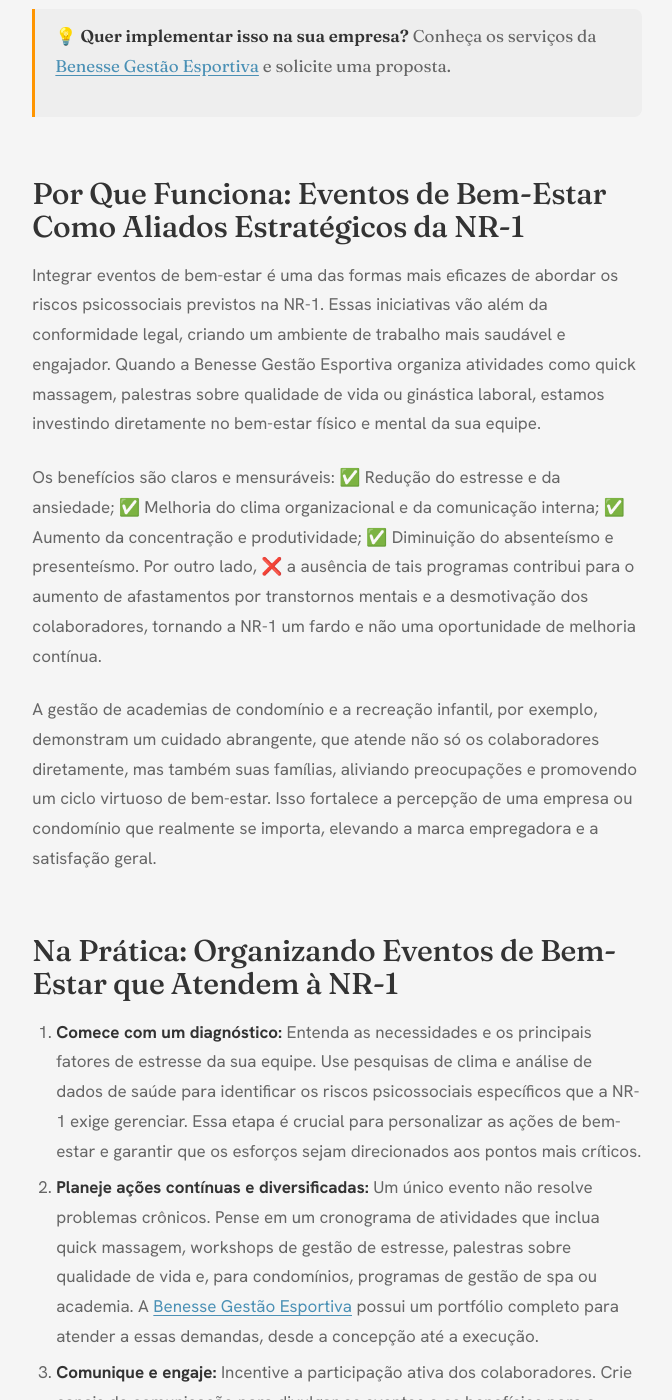
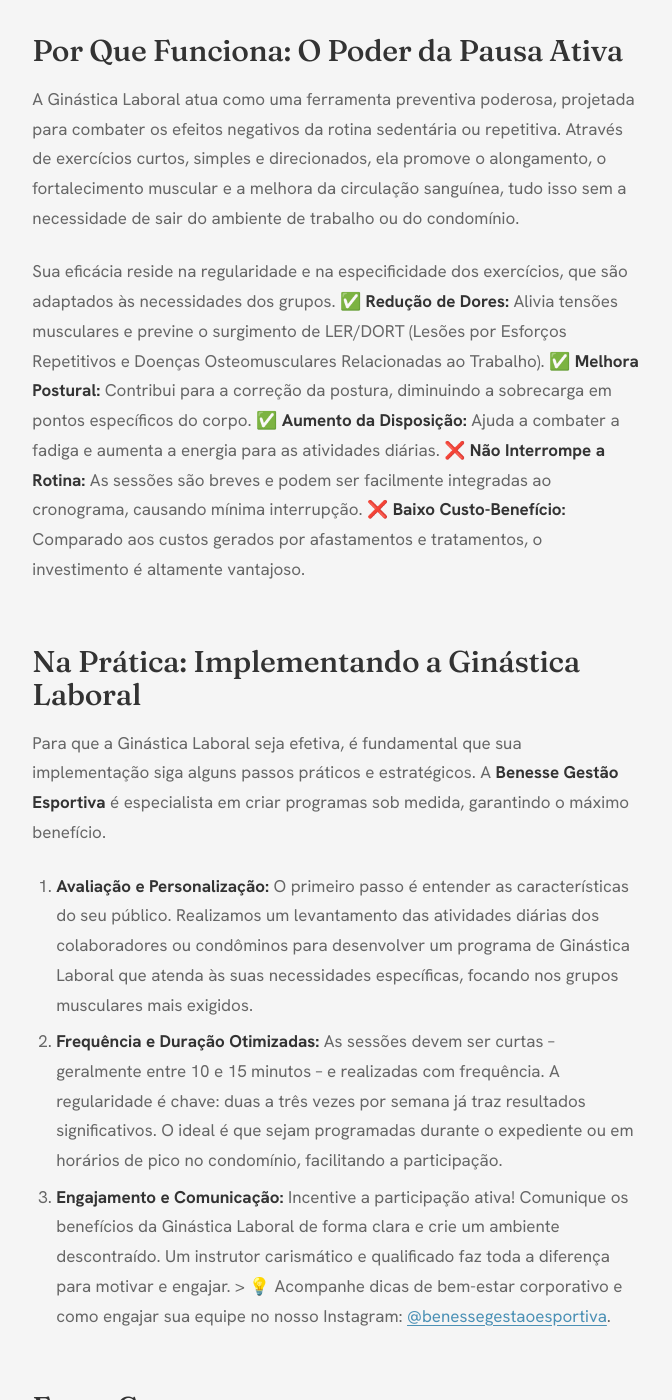
Before and after one commit to drptze-teste/bnsblog, a Jekyll site: the page built from _posts/2026-06-26-post-semana-26.md, in a window 1280 px wide and 1400 px high, scrolled down 2579 px. Shown: the whole window, without its empty margins (303-975 px from the left). Built offline with Jekyll 4.4.1, drawn with Linux system fonts in a browser that asks for light colours; some of the changed text lies outside the part shown.

Commit message:
[bot] Post automático - semana 26 — ginastica laboral

```diff
--- a/_posts/2026-06-26-post-semana-26.md
+++ b/_posts/2026-06-26-post-semana-26.md
@@ -1,51 +1,59 @@
 ---
 layout: post
-title: "3 Estratégias Essenciais para Integrar NR-1 e Bem-Estar em Sua Empresa"
+title: "Ginástica Laboral: 4 Passos Essenciais para Reduzir o Absenteísmo em até 30%"
 date: 2026-06-26 10:00:00 -0300
-excerpt: "Descubra como a integração estratégica de bem-estar nos ambientes corporativos pode transformar a conformidade com a NR-1 em um potente motor de saúde mental e produtividade para sua equipe."
+excerpt: "Descubra como a Ginástica Laboral pode ser a estratégia mais eficaz para manter seus colaboradores ou condôminos ativos e saudáveis, impactando positivamente a frequência e o bem-estar diário."
 author: "Equipe Benesse"
 cover: "https://images.unsplash.com/photo-1544367567-0f2fcb009e0b?w=1200&q=80"
 ---
 
-Segundo a Organização Mundial da Saúde (OMS), a depressão e a ansiedade custam trilhões de dólares à economia global em perda de produtividade. No Brasil, o Instituto Nacional do Seguro Social (INSS) registrou um aumento preocupante de afastamentos por transtornos mentais, tornando a NR-1, especialmente seus aspectos sobre riscos psicossociais, uma prioridade inadiável para gestores de RH e síndicos.
+Em um cenário onde o sedentarismo e as longas jornadas de trabalho contribuem para o aumento de dores musculoesqueléticas, a ausência de exercícios regulares gera um custo oculto significativo para empresas e condomínios. De acordo com dados recentes, problemas de saúde relacionados à falta de movimento são uma das principais causas de afastamento, evidenciando a necessidade de soluções proativas para gestores de RH e síndicos.
 
 ---
 
 
 ![Academia e espaço de bem-estar em condomínio](https://images.unsplash.com/photo-1540497077202-7c8a3999166f?w=1200&q=80)
 
-## A Realidade: A Urgência da NR-1 e o Custo do Descuido
-A NR-1, com suas diretrizes sobre Gerenciamento de Riscos Ocupacionais (GRO) e Programa de Gerenciamento de Riscos (PGR), exige das organizações uma abordagem proativa na identificação e mitigação de perigos. No entanto, o que muitos ainda não percebem é a dimensão dos "riscos psicossociais" — estresse, Burnout, assédio — que impactam diretamente a "saúde mental no trabalho" e a produtividade da equipe.
+## A Realidade: O Custo do Sedentarismo e da Imobilidade
+Passar horas na mesma posição, seja em frente ao computador ou realizando tarefas repetitivas, tem um impacto direto na saúde física de qualquer indivíduo. A realidade é que colaboradores e moradores de condomínios modernos muitas vezes carecem de oportunidades para movimentar o corpo durante o dia. Isso leva a um aumento de queixas como dores nas costas, pescoço, ombros e punhos, problemas posturais e fadiga muscular.
 
-Esses riscos não são apenas uma questão de conformidade legal; eles representam um custo invisível e pesado. Afastamentos por doenças mentais, baixa produtividade, alta rotatividade e um clima organizacional deteriorado são consequências diretas da negligência com a saúde mental dos colaboradores. Para síndicos, isso se traduz em equipes de condomínio desmotivadas e serviços comprometidos, afetando a qualidade de vida dos moradores.
-
-O custo de não agir é elevado, não apenas em multas e processos trabalhistas, mas na perda de capital humano. Ignorar a NR-1 e as tendências de "saúde mental no trabalho" é apostar contra o próprio negócio, perdendo talentos e a capacidade de inovar. É vital transformar a obrigatoriedade em uma oportunidade de cuidado e valorização das pessoas.
+Esses desconfortos não são apenas incômodos; eles se traduzem em dias perdidos de trabalho e baixa qualidade de vida. Um funcionário com dor, mesmo presente, pode ter sua capacidade e concentração diminuídas. Já em condomínios, moradores que sofrem de tais problemas podem ter sua rotina comprometida, buscando mais serviços de saúde e impactando a percepção de bem-estar do ambiente. O investimento em saúde preventiva é, portanto, um investimento inteligente para qualquer organização ou comunidade.
 
 
 > 💡 **Quer implementar isso na sua empresa?** Conheça os serviços da [Benesse Gestão Esportiva](https://www.benessegestaoesportiva.com.br) e solicite uma proposta.
 
-## Por Que Funciona: Eventos de Bem-Estar Como Aliados Estratégicos da NR-1
-Integrar eventos de bem-estar é uma das formas mais eficazes de abordar os riscos psicossociais previstos na NR-1. Essas iniciativas vão além da conformidade legal, criando um ambiente de trabalho mais saudável e engajador. Quando a Benesse Gestão Esportiva organiza atividades como quick massagem, palestras sobre qualidade de vida ou ginástica laboral, estamos investindo diretamente no bem-estar físico e mental da sua equipe.
+## Por Que Funciona: O Poder da Pausa Ativa
+A Ginástica Laboral atua como uma ferramenta preventiva poderosa, projetada para combater os efeitos negativos da rotina sedentária ou repetitiva. Através de exercícios curtos, simples e direcionados, ela promove o alongamento, o fortalecimento muscular e a melhora da circulação sanguínea, tudo isso sem a necessidade de sair do ambiente de trabalho ou do condomínio.
 
-Os benefícios são claros e mensuráveis: ✅ Redução do estresse e da ansiedade; ✅ Melhoria do clima organizacional e da comunicação interna; ✅ Aumento da concentração e produtividade; ✅ Diminuição do absenteísmo e presenteísmo. Por outro lado, ❌ a ausência de tais programas contribui para o aumento de afastamentos por transtornos mentais e a desmotivação dos colaboradores, tornando a NR-1 um fardo e não uma oportunidade de melhoria contínua.
+Sua eficácia reside na regularidade e na especificidade dos exercícios, que são adaptados às necessidades dos grupos.
+✅ **Redução de Dores:** Alivia tensões musculares e previne o surgimento de LER/DORT (Lesões por Esforços Repetitivos e Doenças Osteomusculares Relacionadas ao Trabalho).
+✅ **Melhora Postural:** Contribui para a correção da postura, diminuindo a sobrecarga em pontos específicos do corpo.
+✅ **Aumento da Disposição:** Ajuda a combater a fadiga e aumenta a energia para as atividades diárias.
+❌ **Não Interrompe a Rotina:** As sessões são breves e podem ser facilmente integradas ao cronograma, causando mínima interrupção.
+❌ **Baixo Custo-Benefício:** Comparado aos custos gerados por afastamentos e tratamentos, o investimento é altamente vantajoso.
 
-A gestão de academias de condomínio e a recreação infantil, por exemplo, demonstram um cuidado abrangente, que atende não só os colaboradores diretamente, mas também suas famílias, aliviando preocupações e promovendo um ciclo virtuoso de bem-estar. Isso fortalece a percepção de uma empresa ou condomínio que realmente se importa, elevando a marca empregadora e a satisfação geral.
+## Na Prática: Implementando a Ginástica Laboral
+Para que a Ginástica Laboral seja efetiva, é fundamental que sua implementação siga alguns passos práticos e estratégicos. A **Benesse Gestão Esportiva** é especialista em criar programas sob medida, garantindo o máximo benefício.
 
-## Na Prática: Organizando Eventos de Bem-Estar que Atendem à NR-1
-1.  **Comece com um diagnóstico:** Entenda as necessidades e os principais fatores de estresse da sua equipe. Use pesquisas de clima e análise de dados de saúde para identificar os riscos psicossociais específicos que a NR-1 exige gerenciar. Essa etapa é crucial para personalizar as ações de bem-estar e garantir que os esforços sejam direcionados aos pontos mais críticos.
-2.  **Planeje ações contínuas e diversificadas:** Um único evento não resolve problemas crônicos. Pense em um cronograma de atividades que inclua quick massagem, workshops de gestão de estresse, palestras sobre qualidade de vida e, para condomínios, programas de gestão de spa ou academia. A [Benesse Gestão Esportiva](https://www.benessegestaoesportiva.com.br) possui um portfólio completo para atender a essas demandas, desde a concepção até a execução.
-3.  **Comunique e engaje:** Incentive a participação ativa dos colaboradores. Crie canais de comunicação para divulgar os eventos e os benefícios para a saúde mental. > 💡 Acompanhe dicas de bem-estar corporativo e inspire-se com as ações dos nossos clientes no nosso Instagram: [@benessegestaoesportiva](https://instagram.com/benessegestaoesportiva). Lembre-se, o engajamento é a chave para o sucesso do programa e para a verdadeira conformidade com a NR-1.
+1.  **Avaliação e Personalização:** O primeiro passo é entender as características do seu público. Realizamos um levantamento das atividades diárias dos colaboradores ou condôminos para desenvolver um programa de Ginástica Laboral que atenda às suas necessidades específicas, focando nos grupos musculares mais exigidos.
+2.  **Frequência e Duração Otimizadas:** As sessões devem ser curtas – geralmente entre 10 e 15 minutos – e realizadas com frequência. A regularidade é chave: duas a três vezes por semana já traz resultados significativos. O ideal é que sejam programadas durante o expediente ou em horários de pico no condomínio, facilitando a participação.
+3.  **Engajamento e Comunicação:** Incentive a participação ativa! Comunique os benefícios da Ginástica Laboral de forma clara e crie um ambiente descontraído. Um instrutor carismático e qualificado faz toda a diferença para motivar e engajar. > 💡 Acompanhe dicas de bem-estar corporativo e como engajar sua equipe no nosso Instagram: [@benessegestaoesportiva](https://instagram.com/benessegestaoesportiva).
 
 ## Erros Comuns
-❌ **Erro 1: Ver a NR-1 apenas como burocracia.** — Muitos gestores encaram as normas regulamentadoras como um peso, em vez de uma ferramenta para proteger o capital humano. Faça certo: Enxergue a NR-1 como uma oportunidade para construir uma cultura de segurança e bem-estar, onde o cuidado com a saúde mental é um diferencial competitivo e um impulsionador de valor.
 
-❌ **Erro 2: Oferecer bem-estar de forma pontual e desvinculada.** — Um evento isolado sem planejamento contínuo ou alinhamento com as necessidades reais não gera impacto duradouro. Faça certo: Integre as ações de bem-estar a um plano estratégico que responda aos riscos psicossociais identificados, garantindo periodicidade e relevância para um efeito cumulativo.
+❌ **Erro 1: Sessões Inadequadas ou Genéricas** — Oferecer exercícios que não consideram as particularidades da função ou do perfil do grupo pode não trazer os resultados esperados.
+*Como fazer certo:* Invista em um programa personalizado, com um profissional qualificado que avalie as necessidades específicas da sua equipe ou condomínio.
 
-❌ **Erro 3: Não envolver os colaboradores na concepção.** — Projetos de bem-estar impostos do alto para baixo tendem a ter baixa adesão e impacto limitado, pois não refletem as expectativas de quem será beneficiado. Faça certo: Ouça sua equipe, realize pesquisas de interesse e co-crie as soluções de bem-estar. Eles são os maiores beneficiados e seus melhores embaixadores.
+❌ **Erro 2: Falta de Continuidade** — Iniciar o programa com entusiasmo e depois deixá-lo cair no esquecimento anula seus benefícios.
+*Como fazer certo:* Estabeleça um cronograma fixo e divulgue-o amplamente. A regularidade é a chave para a transformação.
 
-❌ **Erro 4: Não mensurar o impacto das ações.** — Sem dados, é impossível comprovar o Retorno sobre o Investimento (ROI) e ajustar a estratégia para otimizar os resultados. Faça certo: Estabeleça métricas claras antes de começar (como satisfação, absenteísmo, clima organizacional) e monitore os resultados para demonstrar o valor do bem-estar e da conformidade com a NR-1.
+❌ **Erro 3: Não Comunicar os Benefícios** — Se os participantes não entenderem o "porquê" da Ginástica Laboral, o engajamento será baixo.
+*Como fazer certo:* Eduque sua equipe ou moradores sobre como os exercícios os beneficiam diretamente na prevenção de dores e melhora da disposição.
+
+❌ **Erro 4: Não Priorizar a Segurança** — Permitir que exercícios sejam feitos sem a devida orientação ou supervisão profissional pode gerar lesões em vez de preveni-las.
+*Como fazer certo:* Conte sempre com instrutores de educação física qualificados, que garantam a execução correta e segura dos movimentos.
 
 
 ![Equipe corporativa em evento de bem-estar](https://images.unsplash.com/photo-1552664730-d307ca884978?w=1200&q=80)
 ## Conclusão
-A NR-1 e a saúde mental no trabalho não são apenas tendências; são realidades que exigem atenção e ação estratégicas de empresas e condomínios. Ao integrar eventos e programas de bem-estar de forma inteligente, sua organização não só cumpre as exigências legais, mas também constrói um ambiente mais produtivo, engajador e humano. Invista no seu maior ativo: as pessoas. Deixe a Benesse Gestão Esportiva ser sua parceira nessa jornada. Visite nosso site [Benesse Gestão Esportiva](https://www.benessegestaoesportiva.com.br) para descobrir como podemos transformar o bem-estar da sua organização. Solicite uma conversa com nossos especialistas e comece a colher os frutos de um cuidado integral hoje mesmo.
+A Ginástica Laboral é muito mais do que uma pausa para alongar; é uma estratégia inteligente para promover a saúde física, reduzir o absenteísmo por problemas musculoesqueléticos e elevar o bem-estar geral em sua empresa ou condomínio. Ao investir em programas bem estruturados, como os oferecidos pela [Benesse Gestão Esportiva](https://www.benessegestaoesportiva.com.br), você garante um ambiente mais ativo, saudável e com menos intercorrências de saúde. Conheça a expertise da Benesse Gestão Esportiva e descubra como podemos personalizar a solução ideal para o seu espaço. Acesse nosso site e solicite uma proposta ou uma conversa com nossa equipe: [https://www.benessegestaoesportiva.com.br](https://www.benessegestaoesportiva.com.br).
```
